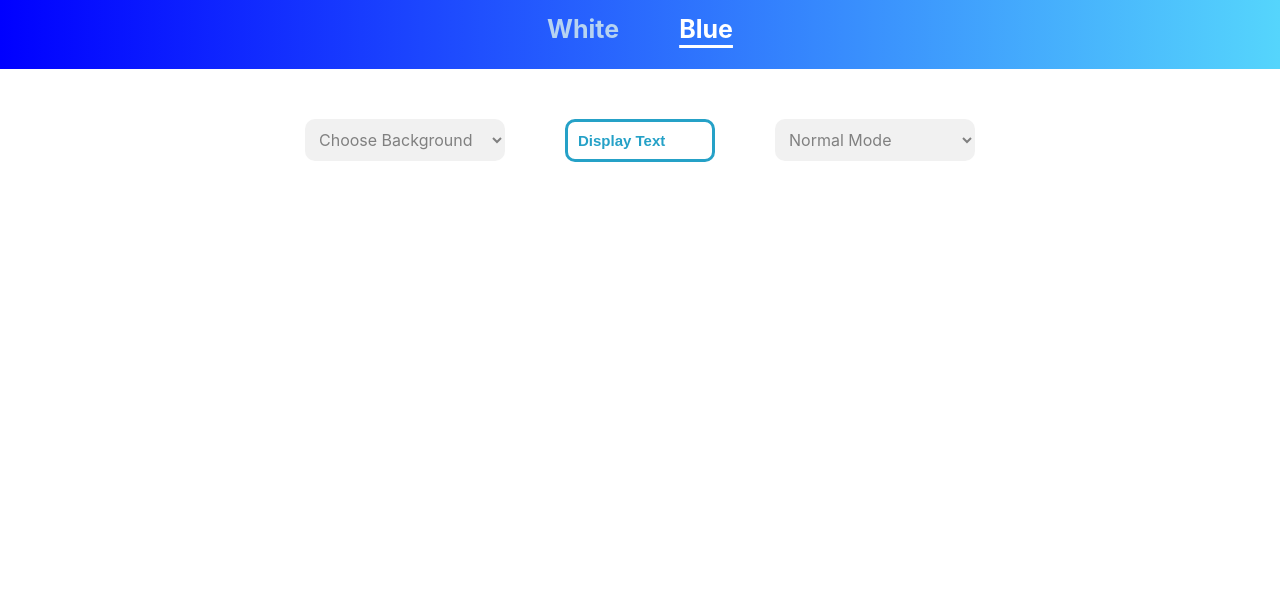
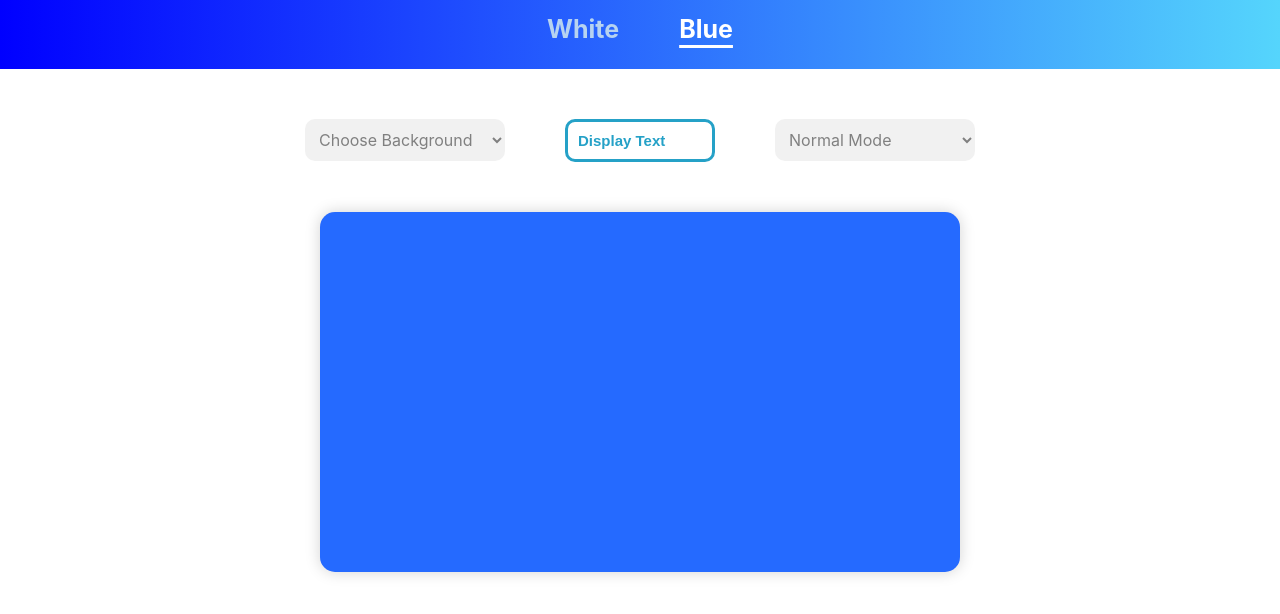
Before and after one commit to EdenWolf/BIGVU, a React (Create React App) app in the folder canvas/: page /blue in a window 1280 px wide. Shown: the top 614 px of the page. Built offline with nearby package versions, Linux system fonts and the light colour scheme.

Commit message:
delay in canvas

```diff
--- a/canvas/src/App.js
+++ b/canvas/src/App.js
@@ -7,6 +7,7 @@ import { debounce } from "lodash";
 
 // @TODO: add alt to img
 //        get imgArr from api
+//        check array
 
 function App() {
   const imgArr = [
@@ -39,6 +40,9 @@ function App() {
       "value": "https://bigvu-interviews-assets.s3.amazonaws.com/images/Eli.png"
     }
   ];
+
+
+
 
   const [color, setColor] = useState({
     white: false,
@@ -86,6 +90,16 @@ function App() {
       setImage(imgArr[imgInd].value);
       setAlt(imgArr[imgInd].name);
     }
+    var img = new Image();
+    var canvas = document.getElementById("myCanvas");
+    var ctx = canvas.getContext('2d');
+    img.onload = () => {
+      console.log(img.alt);
+      ctx.clearRect(0, 0, canvas.width, canvas.height);
+      ctx.drawImage(img, 0, 0, 640, 360);
+    }
+    img.src = image;
+    img.alt = alt;
   }
 
   function resetSelectElement() {
--- a/canvas/src/index.css
+++ b/canvas/src/index.css
@@ -46,9 +46,10 @@ li a:active {
   justify-content: center;
 }
 
-.canvas {
+canvas {
   padding: 20px;
-  height: 400px;
+  height: 360px;
+  width: 640px;
   border-radius: 15px;
   position: relative;
   box-shadow: 0 0 15px rgb(211, 211, 211);
@@ -67,8 +68,6 @@ img {
   width: 640px;
   height: 360px;
 }
-
-
 
 .canvasMode23 {
   padding: 0;
--- a/canvas/src/pages/Blue.js
+++ b/canvas/src/pages/Blue.js
@@ -1,17 +1,19 @@
 function Blue(props) {
-    const image = props.image;
-    const text = props.imageText;
-    const imageAlt = props.imageAlt;
-    const mode = props.mode;
+    //const image = props.image;
+    //const text = props.imageText;
+    //const imageAlt = props.imageAlt;
+    //const mode = props.mode;
 
     return (
         <div className="imageBox">
-            {image === "" ? null : (
-                <div className={`blue canvas ${mode === "1" ? "canvasMode23" : ""}`}>
-                    <img src={image} alt={imageAlt} className={`${mode === "1" ? "mode23" : ""}`} />
+            <canvas width="640" height="360" id="myCanvas" className="blue"></canvas>
+
+            {/*image === "" ? null : (
+                <div>
+                    <img src={image} alt={imageAlt} id="myImage" />
                     <div className={`imgText ${mode === "1" ? "imgText23" : ""}`}>{text}</div>
                 </div>
-            )}
+            )*/}
         </div>
     )
 }
```
